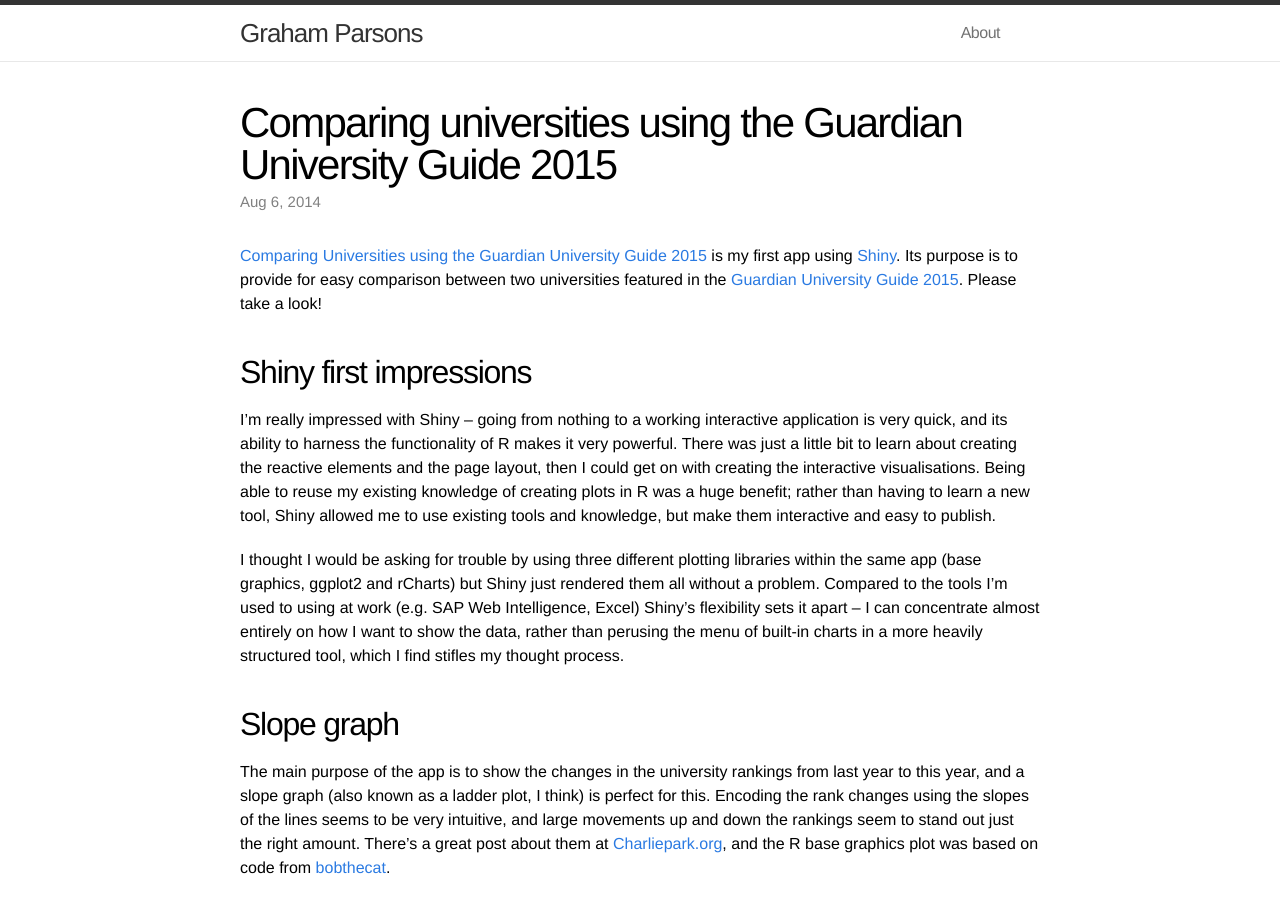
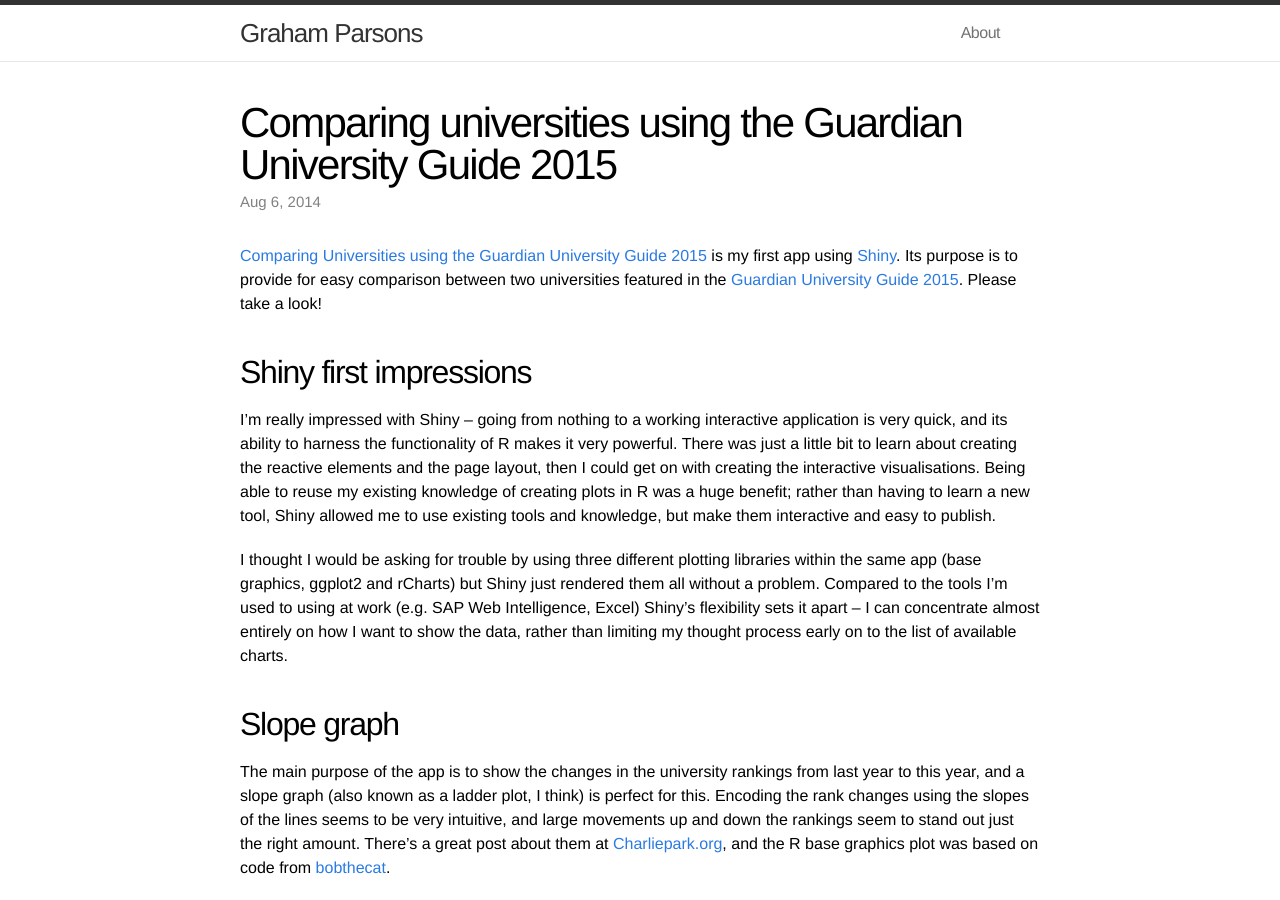
Before and after one commit to grahamrp/grahamrp.github.io, a Jekyll site: the page built from _posts/2014-08-06-compare-universities-with-GUG-and-shiny.markdown, in a window 1280 px wide and 900 px high. Built offline with Jekyll 4.4.1, drawn with Linux system fonts in a browser that asks for light colours.

Commit message:
Rewording

```diff
--- a/_posts/2014-08-06-compare-universities-with-GUG-and-shiny.markdown
+++ b/_posts/2014-08-06-compare-universities-with-GUG-and-shiny.markdown
@@ -12,7 +12,7 @@
 ## Shiny first impressions
 I'm really impressed with Shiny -- going from nothing to a working interactive application is very quick, and its ability to harness the functionality of R makes it very powerful. There was just a little bit to learn about creating the reactive elements and the page layout, then I could get on with creating the interactive visualisations. Being able to reuse my existing knowledge of creating plots in R was a huge benefit; rather than having to learn a new tool, Shiny allowed me to use existing tools and knowledge, but make them interactive and easy to publish.
 
-I thought I would be asking for trouble by using three different plotting libraries within the same app (base graphics, ggplot2 and rCharts) but Shiny just rendered them all without a problem. Compared to the tools I'm used to using at work (e.g. SAP Web Intelligence, Excel) Shiny's flexibility sets it apart -- I can concentrate almost entirely on how I want to show the data, rather than perusing the menu of built-in charts in a more heavily structured tool, which I find stifles my thought process.
+I thought I would be asking for trouble by using three different plotting libraries within the same app (base graphics, ggplot2 and rCharts) but Shiny just rendered them all without a problem. Compared to the tools I'm used to using at work (e.g. SAP Web Intelligence, Excel) Shiny's flexibility sets it apart -- I can concentrate almost entirely on how I want to show the data, rather than limiting my thought process early on to the list of available charts.
 
 ## Slope graph
 The main purpose of the app is to show the changes in the university rankings from last year to this year, and a slope graph (also known as a ladder plot, I think) is perfect for this. Encoding the rank changes using the slopes of the lines seems to be very intuitive, and large movements up and down the rankings seem to stand out just the right amount. There's a great post about them at [Charliepark.org](http://www.charliepark.org/slopegraphs), and the R base graphics plot was based on code from [bobthecat](https://github.com/bobthecat/codebox/blob/master/table.graph.r).
```
